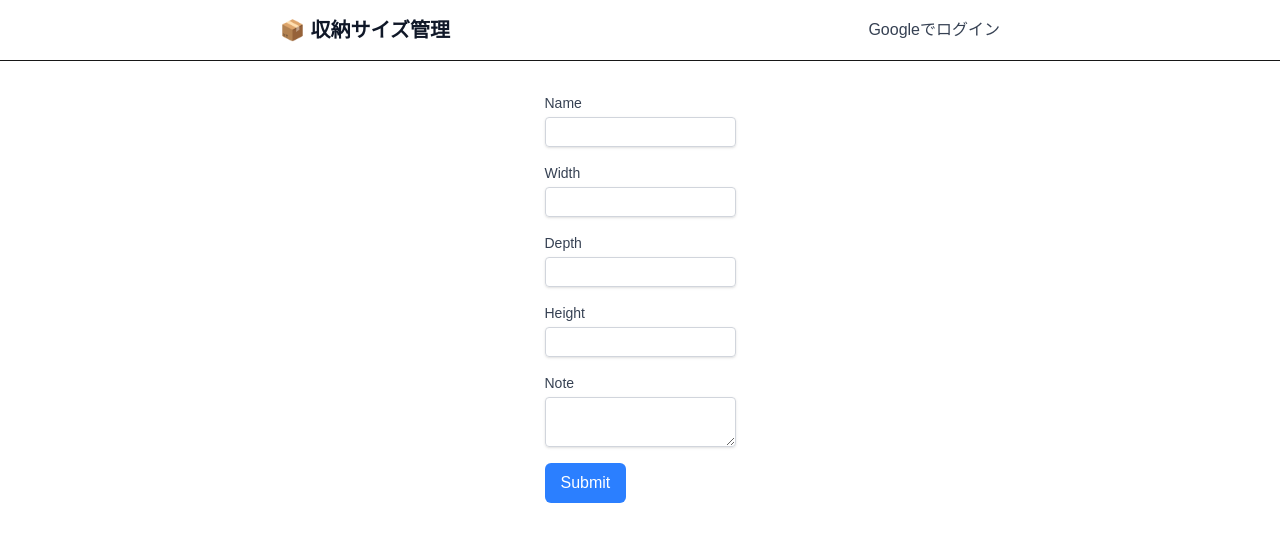
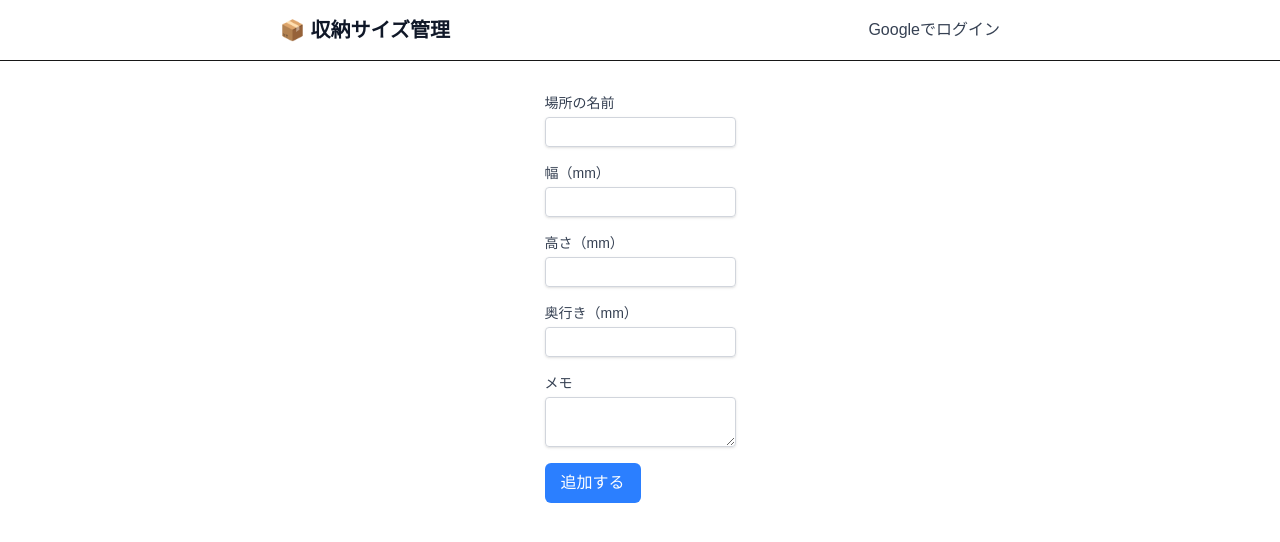
Before and after one commit to hikari-tanimoto/home-stock-organization, a Next.js app: page /spaces/new in a window 1280 px wide. Shown: the top 542 px of the page. Built offline with nearby package versions, Linux system fonts and the light colour scheme; no server answers.

Commit message:
feat: localize space measurement labels and notes in Japanese across various pages and forms

```diff
--- a/src/app/spaces/[id]/edit/EditSpaceForm.tsx
+++ b/src/app/spaces/[id]/edit/EditSpaceForm.tsx
@@ -35,7 +35,7 @@ export function EditSpaceForm({ space }: Props) {
     <form onSubmit={handleSubmit(onSubmit)}>
       <div className="space-y-4">
         <FormField
-          label="Name"
+          label="場所の名前"
           htmlFor="name"
           errorMessage={errors.name?.message}
         >
@@ -47,7 +47,7 @@ export function EditSpaceForm({ space }: Props) {
           />
         </FormField>
         <FormField
-          label="Width"
+          label="幅（mm）"
           htmlFor="width"
           errorMessage={errors.width?.message}
         >
@@ -59,7 +59,19 @@ export function EditSpaceForm({ space }: Props) {
           />
         </FormField>
         <FormField
-          label="Depth"
+          label="高さ（mm）"
+          htmlFor="height"
+          errorMessage={errors.height?.message}
+        >
+          <input
+            type="number"
+            id="height"
+            {...register("height", { valueAsNumber: true })}
+            className="block w-full rounded-sm border-gray-300 shadow-sm focus:border-indigo-500 focus:ring-indigo-500 sm:text-sm border p-1"
+          />
+        </FormField>
+        <FormField
+          label="奥行き（mm）"
           htmlFor="depth"
           errorMessage={errors.depth?.message}
         >
@@ -71,19 +83,7 @@ export function EditSpaceForm({ space }: Props) {
           />
         </FormField>
         <FormField
-          label="Height"
-          htmlFor="height"
-          errorMessage={errors.height?.message}
-        >
-          <input
-            type="number"
-            id="height"
-            {...register("height", { valueAsNumber: true })}
-            className="block w-full rounded-sm border-gray-300 shadow-sm focus:border-indigo-500 focus:ring-indigo-500 sm:text-sm border p-1"
-          />
-        </FormField>
-        <FormField
-          label="Note"
+          label="メモ"
           htmlFor="note"
           errorMessage={errors.note?.message}
         >
@@ -97,7 +97,7 @@ export function EditSpaceForm({ space }: Props) {
           type="submit"
           className="bg-blue-500 text-white px-4 py-2 rounded-md"
         >
-          Submit
+          更新する
         </button>
       </div>
     </form>
--- a/src/app/spaces/[id]/page.tsx
+++ b/src/app/spaces/[id]/page.tsx
@@ -22,11 +22,11 @@ export default async function SpaceDetailPage({
   return (
     <main className="mx-auto max-w-3xl px-4 py-6 sm:px-6 sm:py-8">
       <h1 className="text-2xl font-bold mb-4">{space.name}</h1>
-      <p>Created At:{space.createdAt.toLocaleDateString("ja-JP")}</p>
-      <p>Updated At:{space.updatedAt.toLocaleDateString("ja-JP")}</p>
-      <p>W:{space.width}mm</p>
-      <p>D:{space.depth}mm</p>
-      <p>H:{space.height}mm</p>
+      <p>作成日:{space.createdAt.toLocaleDateString("ja-JP")}</p>
+      <p>更新日:{space.updatedAt.toLocaleDateString("ja-JP")}</p>
+      <p>幅:{space.width}mm</p>
+      <p>高さ:{space.height}mm</p>
+      <p>奥行き:{space.depth}mm</p>
       {space.note && <p>{space.note}</p>}
       <nav className="flex gap-2 mt-4">
         <Link
--- a/src/app/spaces/new/page.tsx
+++ b/src/app/spaces/new/page.tsx
@@ -24,7 +24,7 @@ export default function NewSpacePage() {
       <form onSubmit={handleSubmit(onSubmit)}>
         <div className="space-y-4">
           <FormField
-            label="Name"
+            label="場所の名前"
             htmlFor="name"
             errorMessage={errors.name?.message}
           >
@@ -36,7 +36,7 @@ export default function NewSpacePage() {
             />
           </FormField>
           <FormField
-            label="Width"
+            label="幅（mm）"
             htmlFor="width"
             errorMessage={errors.width?.message}
           >
@@ -48,7 +48,19 @@ export default function NewSpacePage() {
             />
           </FormField>
           <FormField
-            label="Depth"
+            label="高さ（mm）"
+            htmlFor="height"
+            errorMessage={errors.height?.message}
+          >
+            <input
+              type="number"
+              id="height"
+              {...register("height", { valueAsNumber: true })}
+              className="block w-full rounded-sm border-gray-300 shadow-sm focus:border-indigo-500 focus:ring-indigo-500 sm:text-sm border p-1"
+            />
+          </FormField>
+          <FormField
+            label="奥行き（mm）"
             htmlFor="depth"
             errorMessage={errors.depth?.message}
           >
@@ -60,19 +72,7 @@ export default function NewSpacePage() {
             />
           </FormField>
           <FormField
-            label="Height"
-            htmlFor="height"
-            errorMessage={errors.height?.message}
-          >
-            <input
-              type="number"
-              id="height"
-              {...register("height", { valueAsNumber: true })}
-              className="block w-full rounded-sm border-gray-300 shadow-sm focus:border-indigo-500 focus:ring-indigo-500 sm:text-sm border p-1"
-            />
-          </FormField>
-          <FormField
-            label="Note"
+            label="メモ"
             htmlFor="note"
             errorMessage={errors.note?.message}
           >
@@ -86,7 +86,7 @@ export default function NewSpacePage() {
             type="submit"
             className="bg-blue-500 text-white px-4 py-2 rounded-md"
           >
-            Submit
+            追加する
           </button>
         </div>
       </form>
--- a/src/app/spaces/page.tsx
+++ b/src/app/spaces/page.tsx
@@ -53,18 +53,18 @@ export default async function SpacesPage() {
                 </p>
                 <div className="flex flex-wrap gap-2">
                   <p className="bg-blue-50 text-blue-700 ring-1 ring-blue-200 inline-flex items-center gap-1 px-2.5 py-1 rounded-md text-sm font-medium">
-                    W:{space.width}mm
+                    幅:{space.width}mm
+                  </p>
+                  <p className="bg-purple-50 text-purple-700 ring-1 ring-purple-200 inline-flex items-center gap-1 px-2.5 py-1 rounded-md text-sm font-medium">
+                    高さ:{space.height}mm
                   </p>
                   <p className="bg-emerald-50 text-emerald-700 ring-1 ring-emerald-200 inline-flex items-center gap-1 px-2.5 py-1 rounded-md text-sm font-medium">
-                    D:{space.depth}mm
-                  </p>
-                  <p className="bg-purple-50 text-purple-700 ring-1 ring-purple-200 inline-flex items-center gap-1 px-2.5 py-1 rounded-md text-sm font-medium">
-                    H:{space.height}mm
+                    奥行き:{space.depth}mm
                   </p>
                 </div>
-                {space.note && (
-                  <p className="text-sm text-gray-500 mt-3">{space.note}</p>
-                )}
+                <p className="text-sm text-gray-500 mt-3">
+                  {space.note ? "メモあり" : "メモなし"}
+                </p>
               </Link>
             </li>
           ))}
```
